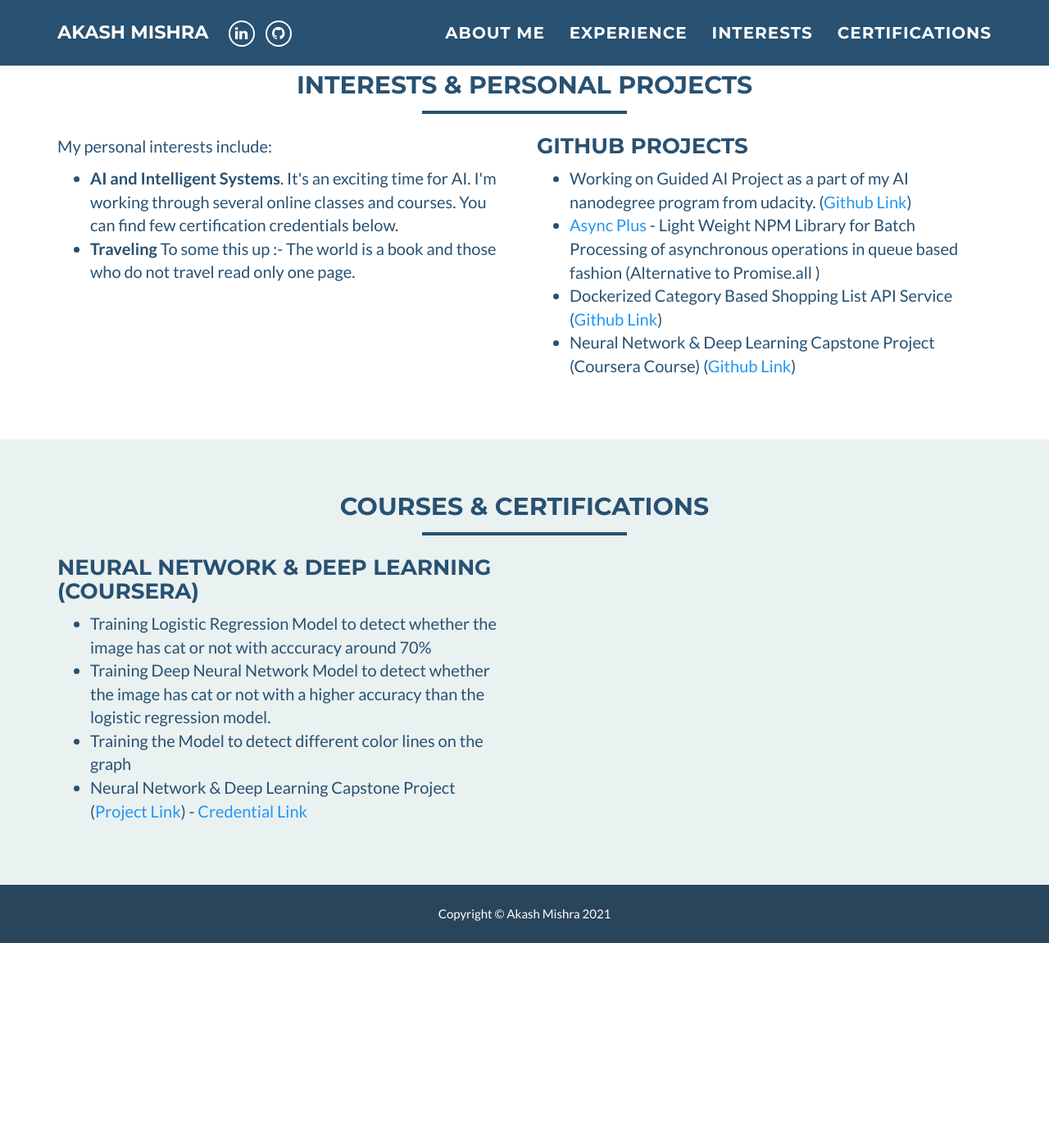
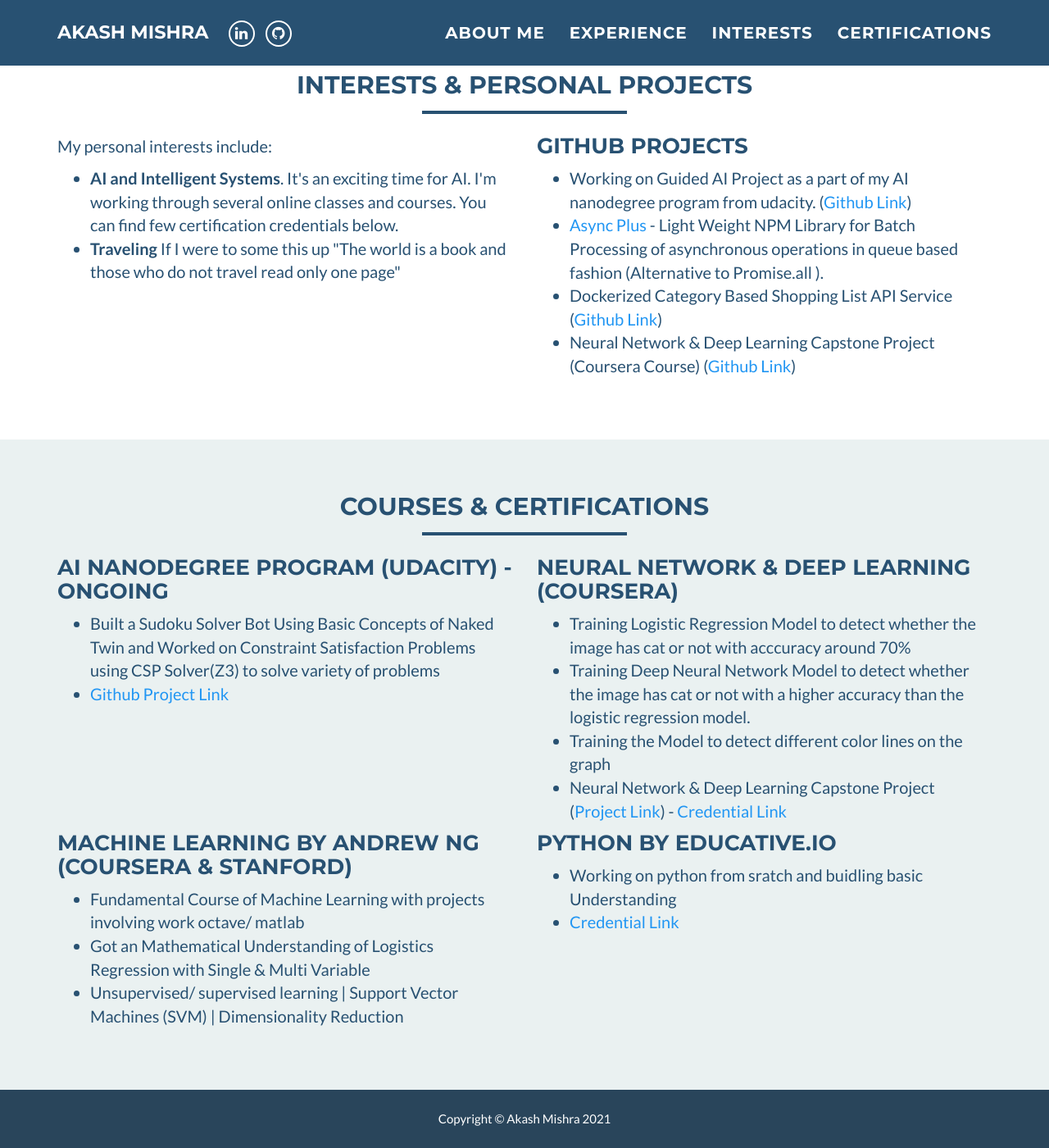
Before and after one commit to akashsky1994/akashsky1994.github.io, a Jekyll site: the page built from index.html, in a window 1280 px wide and 1400 px high, scrolled down 1918 px. Shown: the whole window at 82% size. Built offline with Jekyll 4.4.1, drawn with Linux system fonts in a browser that asks for light colours; before the commit the page ends 3068 px from its top, so only the background shows below that.

Commit message:
Profile Updation - Certification Added - Interest Edited

```diff
--- a/_includes/certi.html
+++ b/_includes/certi.html
@@ -7,6 +7,17 @@
 			</div>
 		</div>
 		<div class="row">
+			<div class="col-sm-6">
+				<h3 style="margin-top:0">AI Nanodegree Program (Udacity) - Ongoing</h3>
+				<ul>
+					<li>
+						Built a Sudoku Solver Bot Using Basic Concepts of Naked Twin and Worked on Constraint Satisfaction Problems using CSP Solver(Z3) to solve variety of problems
+					</li>
+					<li>
+						<a href="https://github.com/AkashSky1994/AI-Nanodegree-Projects" target="_blank">Github Project Link</a>
+					</li>
+				</ul>
+			</div>
 			<div class="col-sm-6">
 				<h3 style="margin-top:0">Neural Network & Deep Learning (Coursera)</h3>
 				<ul>
@@ -21,7 +32,32 @@
 					</li>
 					<li>
 						Neural Network & Deep Learning Capstone Project (<a
-							href="https://github.com/AkashSky1994/neural_network_and_deep_learning_coursera">Project Link</a>) - <a href="https://www.coursera.org/account/accomplishments/certificate/6TT7DU9PLFWF">Credential Link</a>
+							href="https://github.com/AkashSky1994/neural_network_and_deep_learning_coursera" target="_blank">Project Link</a>) - <a href="https://www.coursera.org/account/accomplishments/certificate/6TT7DU9PLFWF" target="_blank">Credential Link</a>
+					</li>
+				</ul>
+			</div>
+			<div class="col-sm-6">
+				<h3 style="margin-top:0">Machine Learning by Andrew Ng (Coursera & Stanford)</h3>
+				<ul>
+					<li>
+						Fundamental Course of Machine Learning with projects involving work octave/ matlab
+					</li>
+					<li>
+						Got an Mathematical Understanding of Logistics Regression with Single & Multi Variable
+					</li>
+					<li>
+						Unsupervised/ supervised learning | Support Vector Machines (SVM) | Dimensionality Reduction
+					</li>
+				</ul>
+			</div>
+			<div class="col-sm-6">
+				<h3 style="margin-top:0">Python by Educative.io</h3>
+				<ul>
+					<li>
+						Working on python from sratch and  buidling basic Understanding
+					</li>
+					<li>
+						<a href="https://www.educative.io/verify-certificate/zmG3AWTnNJ65JkzlqS7BRkkZkAzKT7" target="_blank">Credential Link</a>
 					</li>
 				</ul>
 			</div>
--- a/_includes/interests.html
+++ b/_includes/interests.html
@@ -16,7 +16,7 @@
 						<b>AI and Intelligent Systems</b>. It's an exciting time for AI. I'm working through several online classes and courses. You can find few certification credentials below.
 					</li>
 					<li>
-						<b>Traveling</b> To some this up :- The world is a book and those who do not travel read only one page.
+						<b>Traveling</b> If I were to some this up  "The world is a book and those who do not travel read only one page"
 					</li>
 				</ul>
 			</div>
@@ -25,20 +25,20 @@
 				<ul>
 					<li>
 						Working on Guided AI Project as a part of my AI nanodegree program from udacity. (<a
-							href="https://github.com/AkashSky1994/AI-Nanodegree-Projects">Github Link</a>)
+							href="https://github.com/AkashSky1994/AI-Nanodegree-Projects" target="_blank">Github Link</a>)
 					</li>
 					<li>
-						<a href="https://github.com/AkashSky1994/async-plus">Async Plus</a> - Light Weight NPM Library
+						<a href="https://github.com/AkashSky1994/async-plus" target="_blank">Async Plus</a> - Light Weight NPM Library
 						for Batch Processing of asynchronous operations in queue based fashion (Alternative to
-						Promise.all )
+						Promise.all ).
 					</li>
 					<li>
 						Dockerized Category Based Shopping List API Service (<a
-							href="https://github.com/AkashSky1994/shopping-list">Github Link</a>)
+							href="https://github.com/AkashSky1994/shopping-list" target="_blank">Github Link</a>)
 					</li>
 					<li>
 						Neural Network & Deep Learning Capstone Project (Coursera Course) (<a
-							href="https://github.com/AkashSky1994/neural_network_and_deep_learning_coursera">Github
+							href="https://github.com/AkashSky1994/neural_network_and_deep_learning_coursera" target="_blank">Github
 							Link</a>)
 					</li>
 				</ul>
```
